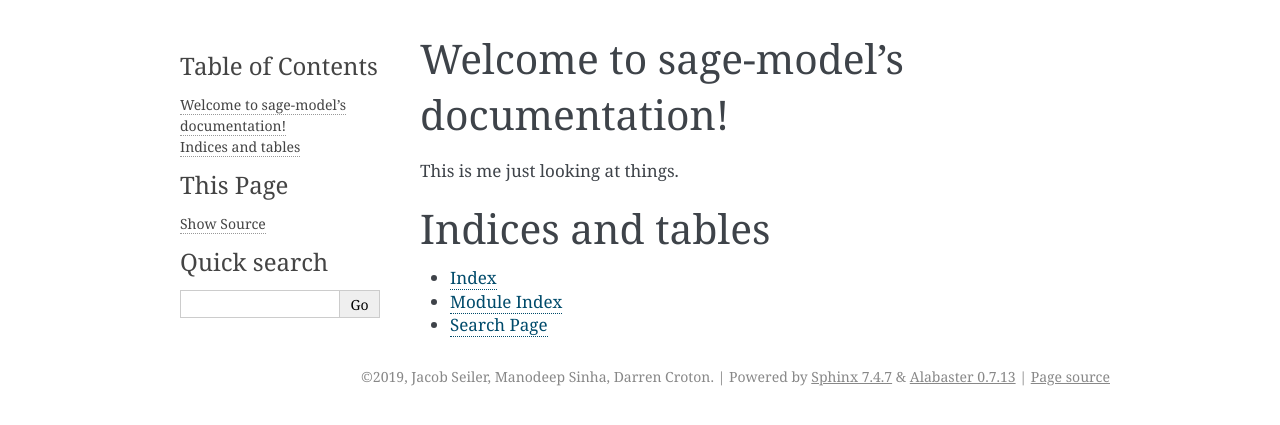
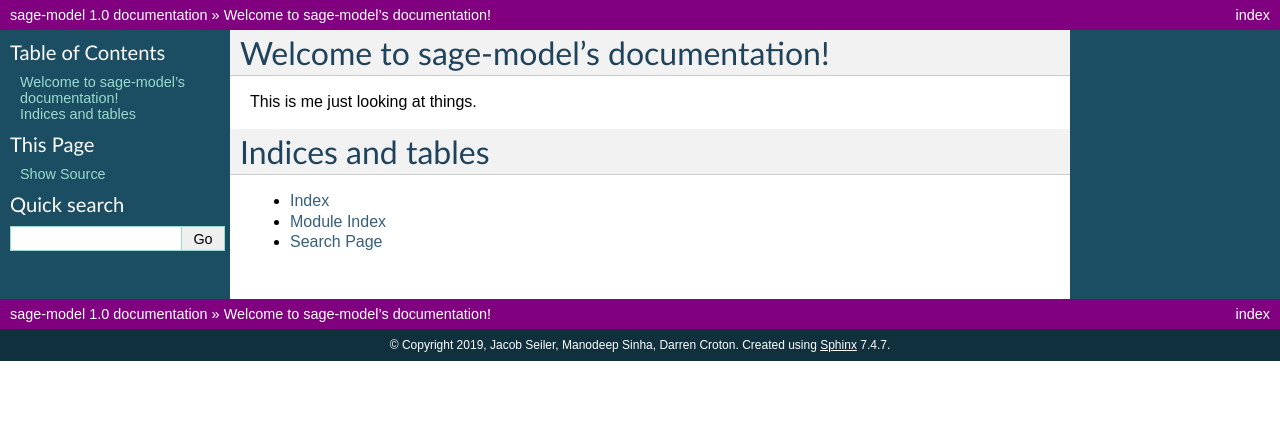
Before and after one commit to sage-home/sage-model, a Sphinx documentation site: the page built from docs/source/index.rst, in a window 1280 px wide. Shown: the top 425 px of the page. Built offline with Sphinx 7.4.7, drawn with Linux system fonts in a browser that asks for light colours; some of the changed lines change nothing that is shown.

Commit message:
Used the ASTRO3D conf.py

```diff
--- a/docs/source/conf.py
+++ b/docs/source/conf.py
@@ -10,9 +10,9 @@
 # add these directories to sys.path here. If the directory is relative to the
 # documentation root, use os.path.abspath to make it absolute, like shown here.
 #
-# import os
-# import sys
-# sys.path.insert(0, os.path.abspath('.'))
+import os
+import sys
+sys.path.insert(0, os.path.abspath('../../'))
 
 
 # -- Project information -----------------------------------------------------
@@ -31,15 +31,29 @@ release = '1.0'
 # extensions coming with Sphinx (named 'sphinx.ext.*') or your custom
 # ones.
 extensions = [
+    'sphinx.ext.autodoc',
+    'sphinx.ext.doctest',
+    'sphinx.ext.todo',
+    'sphinx.ext.coverage',
+    'sphinx.ext.napoleon',
 ]
+napoleon_use_param = False
 
 # Add any paths that contain templates here, relative to this directory.
 templates_path = ['_templates']
+
+source_suffix = '.rst'
+
+# The master toctree document.
+master_doc = 'index'
 
 # List of patterns, relative to source directory, that match files and
 # directories to ignore when looking for source files.
 # This pattern also affects html_static_path and html_extra_path.
 exclude_patterns = []
+
+# The name of the Pygments (syntax highlighting) style to use.
+pygments_style = 'sphinx'
 
 
 # -- Options for HTML output -------------------------------------------------
@@ -47,9 +61,93 @@ exclude_patterns = []
 # The theme to use for HTML and HTML Help pages.  See the documentation for
 # a list of builtin themes.
 #
-html_theme = 'alabaster'
+html_theme = 'default'
+
+# Theme options are theme-specific and customize the look and feel of a theme
+# further.  For a list of options available for each theme, see the
+# documentation.
+#
+html_theme_options = {
+                "rightsidebar": "false",
+                "relbarbgcolor": "purple"
+                }
 
 # Add any paths that contain custom static files (such as style sheets) here,
 # relative to this directory. They are copied after the builtin static files,
 # so a file named "default.css" will overwrite the builtin "default.css".
 html_static_path = ['_static']
+
+# Custom sidebar templates, must be a dictionary that maps document names
+# to template names.
+#
+# The default sidebars (for documents that don't match any pattern) are
+# defined by theme itself.  Builtin themes are using these templates by
+# default: ``['localtoc.html', 'relations.html', 'sourcelink.html',
+# 'searchbox.html']``.
+#
+# html_sidebars = {}
+
+
+# -- Options for HTMLHelp output ---------------------------------------------
+
+# Output file base name for HTML help builder.
+htmlhelp_basename = 'SAGEdoc'
+
+
+# -- Options for LaTeX output ------------------------------------------------
+
+latex_elements = {
+    # The paper size ('letterpaper' or 'a4paper').
+    #
+    # 'papersize': 'letterpaper',
+
+    # The font size ('10pt', '11pt' or '12pt').
+    #
+    # 'pointsize': '10pt',
+
+    # Additional stuff for the LaTeX preamble.
+    #
+    # 'preamble': '',
+
+    # Latex figure (float) alignment
+    #
+    # 'figure_align': 'htbp',
+}
+
+# Grouping the document tree into LaTeX files. List of tuples
+# (source start file, target name, title,
+#  author, documentclass [howto, manual, or own class]).
+latex_documents = [
+    (master_doc, 'SAGE.tex', 'SAGE Documentation',
+     'Jacob Seiler, Manodeep Sinha, Darren Croton', 'manual'),
+]
+
+
+# -- Options for manual page output ------------------------------------------
+
+# One entry per manual page. List of tuples
+# (source start file, name, description, authors, manual section).
+man_pages = [
+    (master_doc, 'SAGE', 'SAGE Documentation',
+     [author], 1)
+]
+
+
+# -- Options for Texinfo output ----------------------------------------------
+
+# Grouping the document tree into Texinfo files. List of tuples
+# (source start file, target name, title, author,
+#  dir menu entry, description, category)
+texinfo_documents = [
+    (master_doc, 'SAGE', 'SAGE Documentation',
+     author, 'SAGE', 'One line description of project.',
+     'Miscellaneous'),
+]
+
+
+# -- Extension configuration -------------------------------------------------
+
+# -- Options for todo extension ----------------------------------------------
+
+# If true, `todo` and `todoList` produce output, else they produce nothing.
+todo_include_todos = True
```
